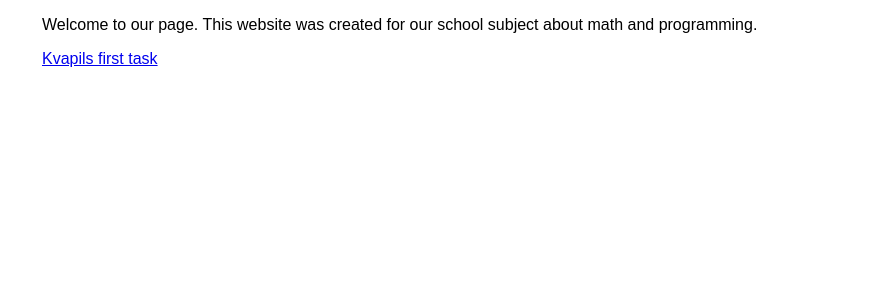
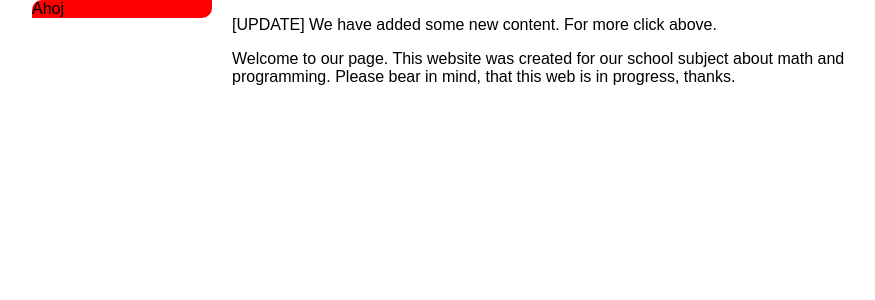
Before and after one commit to JendaPlhak/math_in_python, a Flask app: page / in a window 1280 px wide. Shown: the part 65-365 px from the top of the page, without its empty margins (158-1033 px from the left). Run offline with Flask 2, Linux system fonts and the light colour scheme.

Commit message:
red menu for luck

```diff
--- a/webserver/layout2/static/css/stylesheet.css
+++ b/webserver/layout2/static/css/stylesheet.css
@@ -48,5 +48,20 @@ ul li:hover {
 }
 
 .container {
+	display: inline-block;
+	float: right;
+	width: 700px;
 	margin-left: 10px;
 }
+
+.side_container {
+	display: inline-block;
+	background-color: red;
+	float: left;
+	width: 180px;
+	border-radius: 10px 0px 10px 0px;
+}
+
+.side_container ol {
+	list-style: none;
+}
--- a/webserver/layout2/templates/1_taskKvapil.html
+++ /dev/null
@@ -1,4 +0,0 @@
-{% extends "template.html" %}
-{% block content %}
-	<p>Hi, I am task 1.</p>
-{% endblock %}
--- a/webserver/layout2/templates/home.html
+++ b/webserver/layout2/templates/home.html
@@ -1,5 +1,9 @@
 {% extends "template.html" %}
 {% block content %}
-	<p>Welcome to our page. This website was created for our school subject about math and programming.</p>
-	<a href="/kvapil/1">Kvapils first task</a>
+	<p>[UPDATE] We have added some new content. For more click above.</p>
+	<p>Welcome to our page. This website was created for our school subject about math and programming. Please bear in mind, that this web is in progress, thanks.</p>
 {% endblock %}
+
+{% block side_container %}
+Ahoj
+{% endblock %}
--- a/webserver/layout2/templates/template.html
+++ b/webserver/layout2/templates/template.html
@@ -10,7 +10,7 @@
 		<div class="navbar">
 			<ul>
 				<li><a href="/">Home</a></li>
-				<li><a href="/plhak">Plhak's work</a></li>
+				<li><a href="/plhak/">Plhak's work</a></li>
 				<li><a href="/kvapil/">Kvapil's work</a></li>
 			</ul>
 		</div>
@@ -19,11 +19,9 @@
 		{% block content %}
 		{% endblock %}
 	</div>
-	<!--
-	<div>
-		{% block bottom %}
+	<div class="side_container">
+		{% block side_container %}
 		{% endblock %}
 	</div>
-	-->
 </body>
 </html>
```
Also changed, not shown: webserver/layout2/routes.py (+7 -0 lines), webserver/layout2/templates/kvapil.html (+16 -13 lines), webserver/layout2/templates/plhak.html (+9 -13 lines), KvagrsWork/1_week/collatzo.png (deleted).
